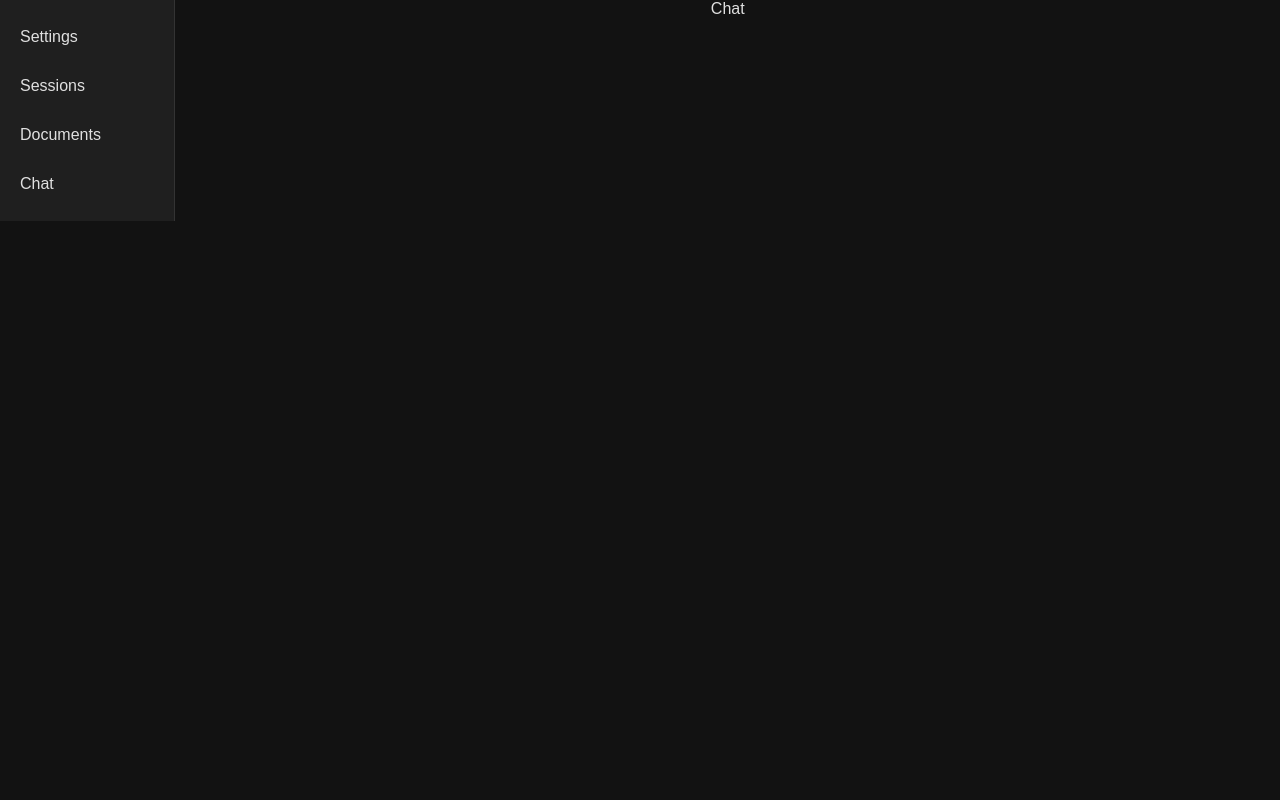
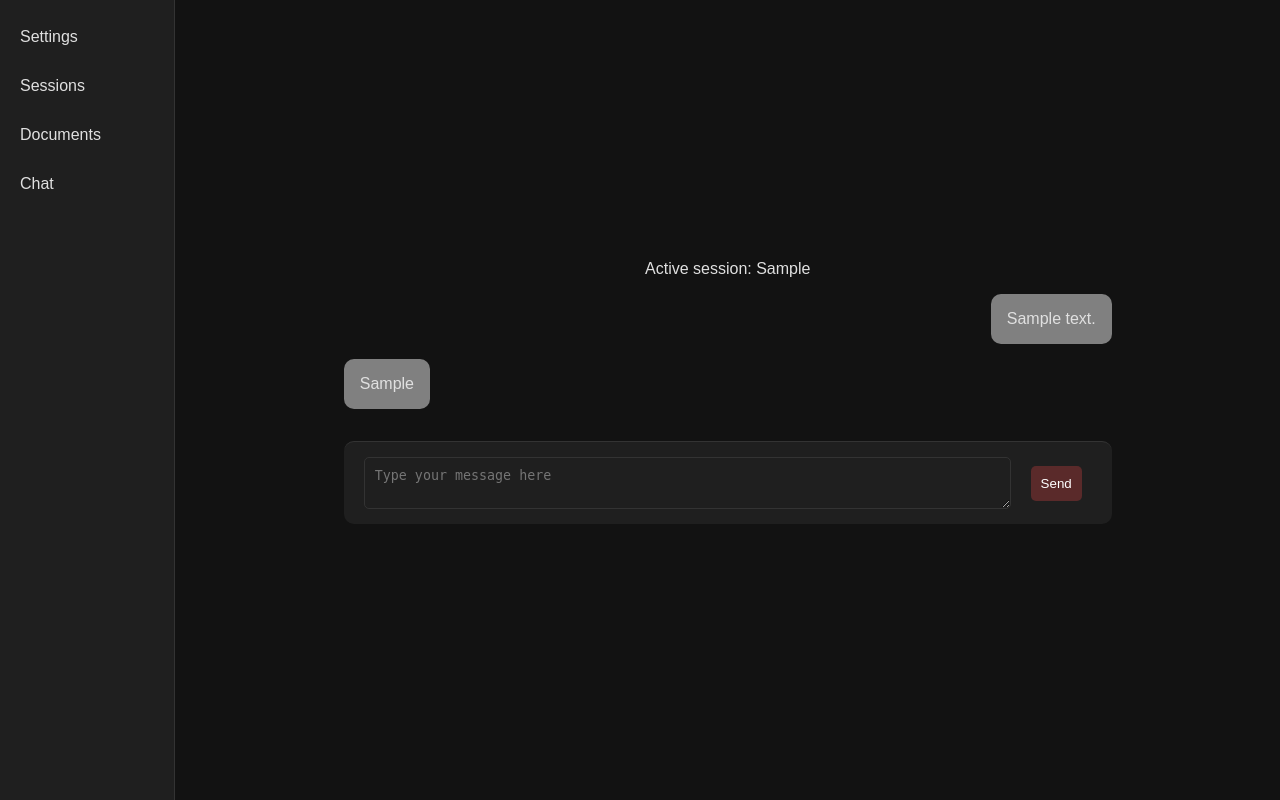
Before and after one commit to quuixlie/Retrieval-Augmented-Generation, a Flask app: template webapp/blueprints/webapp/templates/chat.html in a window 1280 px wide. Run offline with Flask 3, Linux system fonts and the light colour scheme; tables that the repository leaves empty hold one stand-in row (values such as "Sample post"); the template is opened without the code that fills it: values that come from a table or form of the project are taken from there, most other values are stand-ins (such as "Sample title", 1, 10 or a date in 2020).

Commit message:
feat: Add chat frontend

```diff
--- a/webapp/blueprints/api/routes.py
+++ b/webapp/blueprints/api/routes.py
@@ -1,6 +1,6 @@
 from flask import Blueprint, jsonify
 
-api_bp = Blueprint("api", __name__, template_folder="templates")
+api_bp = Blueprint("api", __name__)
 
 
 @api_bp.route('/')
--- a/webapp/blueprints/webapp/static/styles.css
+++ b/webapp/blueprints/webapp/static/styles.css
@@ -5,16 +5,16 @@
     box-sizing: border-box;
 }
 
-#base-container {
-    min-height: 100vh;
-    min-width: 100vw;
-}
-
-
 body {
     background-color: #121212;
     color: #e0e0e0;
     font-family: Arial, sans-serif;
+}
+
+#base-container {
+    display: flex;
+    flex-direction: row;
+    min-height: 100vh;
 }
 
 .nav-container {
@@ -143,6 +143,54 @@ body {
     margin: 5px 0;
 }
 
+.chat-container {
+    display: flex;
+    flex-direction: column;
+    gap: 15px;
+    align-self: center;
+    max-height: calc(80vh - 80px);
+    overflow-y: auto;
+    scroll-behavior: smooth;
+}
+
+.chat-container .left {
+    margin-right: auto;
+}
+
+.chat-container .right {
+    margin-left: auto;
+}
+
+.chat-input-area {
+    background-color: #1f1f1f;
+    padding: 10px 20px;
+    display: flex;
+    flex-direction: row;
+    gap: 10px;
+    justify-content: space-between;
+    border-top: 1px solid #333;
+
+}
+
+.chat-input-area input {
+    flex-grow: 1;
+    padding: 10px;
+    border: 1px solid #333;
+    border-radius: 5px;
+    background-color: #1f1f1f;
+    color: #e0e0e0;
+}
+
+.chat-input-area button {
+    padding: 10px;
+    border: none;
+    border-radius: 5px;
+    background-color: #5a2a2a;
+    color: white;
+    cursor: pointer;
+    transition: background-color 0.3s;
+}
+
 
 .fill-width {
     width: 100%;
@@ -162,9 +210,18 @@ body {
     flex-direction: column;
 }
 
+
 .flex-content-center {
     justify-content: center;
     align-items: center;
+}
+
+.flex-self-center {
+    align-self: center;
+}
+
+.flex-grow {
+    flex-grow: 1;
 }
 
 .no-decor {
@@ -199,3 +256,21 @@ body {
 .pad-16 {
     padding: 16px;
 }
+
+.loader {
+    border: 4px solid #f3f3f3;
+    border-top: 4px solid #3498db;
+    border-radius: 50%;
+    width: 25px;
+    height: 25px;
+    animation: spin 2s linear infinite;
+}
+
+@keyframes spin {
+    0% {
+        transform: rotate(0deg)
+    }
+    100% {
+        transform: rotate(360deg)
+    }
+}
--- a/webapp/blueprints/webapp/templates/base.html
+++ b/webapp/blueprints/webapp/templates/base.html
@@ -8,10 +8,10 @@
     {% endblock %}
 </head>
 <body>
-<div id="base-container" class="flex-row fill-width fill-height">
+<div id="base-container">
     {% include "side_navigation.html" %}
 
-    <main class="flex-col fill-width fill-height flex-content-center">
+    <main class="flex-col fill-width flex-content-center">
         {% block content %}
         {% endblock %}
     </main>
--- a/webapp/blueprints/webapp/templates/chat.html
+++ b/webapp/blueprints/webapp/templates/chat.html
@@ -1,5 +1,105 @@
 {% extends "base.html" %}
 {% block title %}Chat{% endblock %}
 {% block content %}
-    Chat
+    {% if active_session is defined and active_session is not none %}
+        <div>
+            Active session: {{ active_session }}
+        </div>
+        <div style="width:80%;max-width:800px;padding:16px;">
+            <div class="chat-container">
+                {% for message in messages %}
+
+                    <div class="rounded-corners pad-16 right bg-gray">
+                        {{ message.message }}
+                    </div>
+                    {% if message.response is not none %}
+                        <div class="rounded-corners pad-16 left bg-gray">
+                            {{ message.response }}
+                        </div>
+                    {% endif %}
+                {% endfor %}
+            </div>
+            <div class="pad-16"></div>
+            <form id="messageInput" class="chat-input-area fill-width flex-content-center rounded-corners">
+                <textarea class="text-input flex-grow" type="text" placeholder="Type your message here" required></textarea>
+                <button type="submit" class="btn">Send</button>
+            </form>
+        </div>
+
+        <script defer>
+            let messageInput = document.getElementById('messageInput');
+
+            function createMessage(message, isResponse) {
+                let messageDiv = document.createElement('div');
+                let alignment = isResponse ? 'left' : 'right';
+
+                messageDiv.classList.add('rounded-corners', 'pad-16', 'bg-gray', alignment);
+                messageDiv.textContent = message;
+                return messageDiv;
+            }
+
+            function scrollToBottom() {
+                const chatContainer = document.querySelector('.chat-container');
+                chatContainer.scrollTop = chatContainer.scrollHeight;
+            }
+
+            messageInput.addEventListener('submit', (event) => {
+                event.preventDefault();
+                const inputElement = messageInput.querySelector('textarea');
+                let input = inputElement.value;
+
+                inputElement.value = '';
+
+                if (input.length <= 0)
+                    return;
+
+                // Creating the message
+                const userMessage = createMessage(input, false);
+                document.querySelector('.chat-container').appendChild(userMessage);
+                scrollToBottom()
+
+                const loadingSpinner = document.createElement('div');
+                loadingSpinner.classList.add('loader', 'flex-self-center');
+
+                // Loading spinner
+                document.querySelector('.chat-container').appendChild(loadingSpinner);
+
+                const formData = new FormData();
+                formData.append("message", input);
+
+                fetch("{{ url_for('webapp.chat.send') }}", {
+                    method: "POST",
+                    body: formData
+                }).then(async (response) => {
+                    return response.json()
+                }).then((data) => {
+
+                    if (data["rag_response"]) {
+                        // Creating the response
+                        const ragMessage = createMessage(data["rag_response"], true);
+                        document.querySelector('.chat-container').appendChild(ragMessage);
+
+                    } else if (data["error"]) {
+                        const errorMessage = document.createElement('div');
+                        errorMessage.textContent = data["error"];
+                        errorMessage.classList.add('rounded-corners', 'pad-16', 'bg-error', 'flex-self-center');
+                        document.querySelector('.chat-container').appendChild(errorMessage);
+                    }
+                    scrollToBottom()
+
+
+                }).catch((error) => {
+                    userMessage.remove()
+                }).finally(() => {
+                    // Removing the loading spinner
+                    loadingSpinner.remove();
+                });
+            })
+        </script>
+    {% else %}
+        <div>
+            No active session. Please select or create one.
+        </div>
+    {% endif %}
+
 {% endblock %}
--- a/webapp/blueprints/webapp/templates/side_navigation.html
+++ b/webapp/blueprints/webapp/templates/side_navigation.html
@@ -2,9 +2,9 @@
 Map of navigation items -> its "route" within webapp blueprint
 Requires the styles.css file
 #}
-{% set navTabs = [{"name":"Settings","route":"settings"},{"name":"Sessions","route":"sessions.index"},{"name":"Documents","route":"documents.index"},{"name":"Chat","route":"chat"}] %}
+{% set navTabs = [{"name":"Settings","route":"settings"},{"name":"Sessions","route":"sessions.index"},{"name":"Documents","route":"documents.index"},{"name":"Chat","route":"chat.index"}] %}
 
-<nav class="fill-height nav-container">
+<nav class="nav-container">
     <ul>
         {% for tab in navTabs %}
             <li class="nav-item rounded-corners {{ "active" if request.endpoint == ('webapp.' + tab['route']) else "" }}">
```
Also changed, not shown: webapp/blueprints/webapp/chat.py (added, +45 -0 lines), webapp/blueprints/webapp/models.py (+13 -0 lines), webapp/blueprints/webapp/routes.py (+2 -5 lines).
